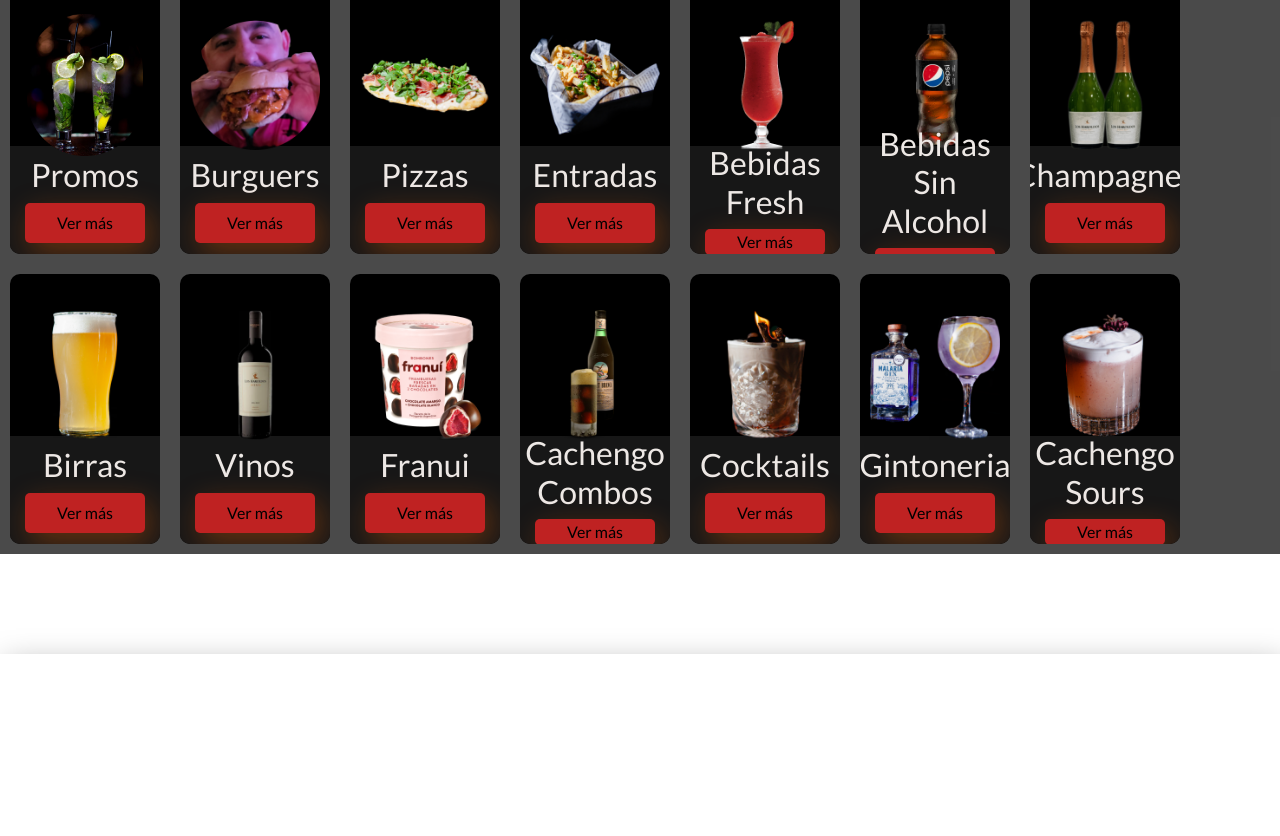
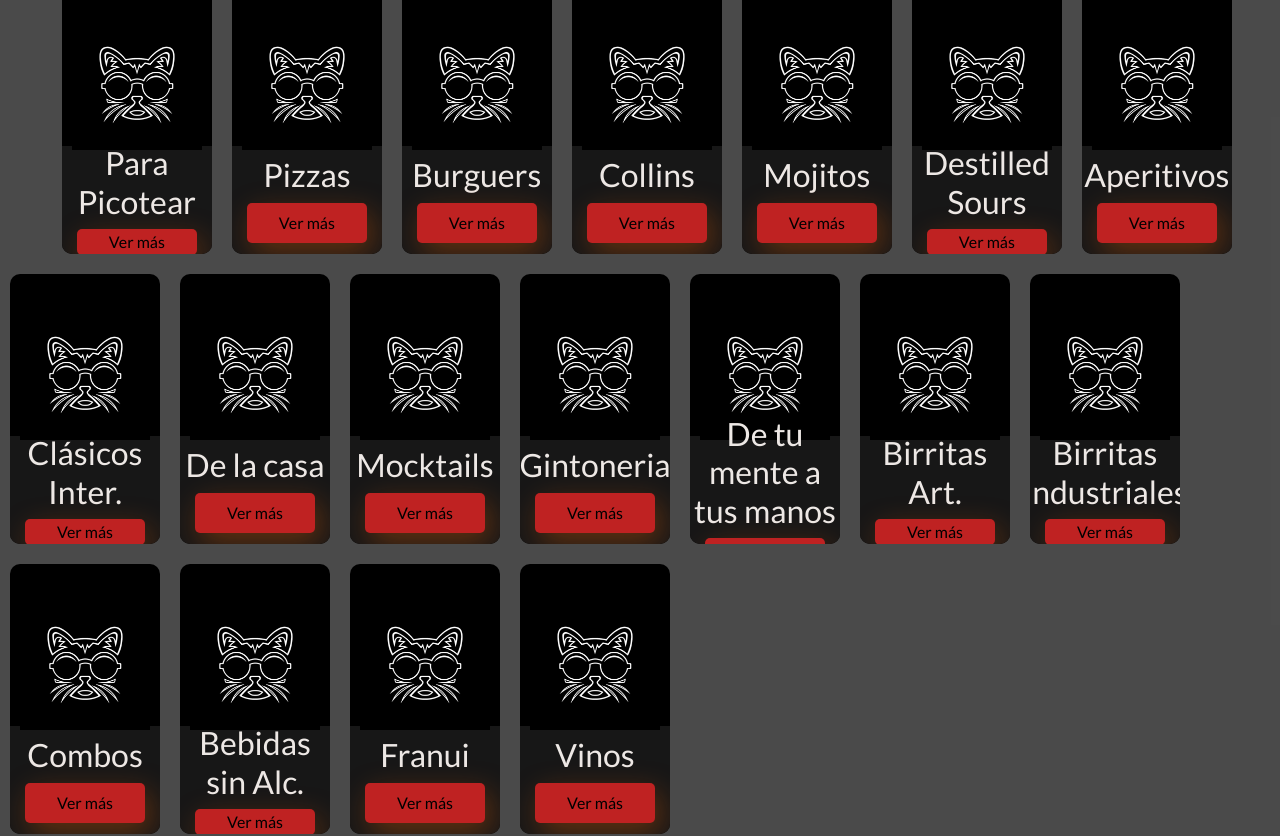
Before and after one commit to dcampostest/cachengoclub, a React (Create React App) app: page / in a window 1280 px wide. Shown: the part 900-1736 px from the top of the page. Built offline with nearby package versions, Linux system fonts and the light colour scheme.

Commit message:
update productos

```diff
--- a/src/components/Products.jsx
+++ b/src/components/Products.jsx
@@ -14,26 +14,33 @@ import branca from '../images/branca.png'
 import daiquiri from '../images/daiquiri.png'
 import pepsi from '../images/pepsi.png'
 import promos from '../images/promos.png'
+import generic from '../images/Cachengo_ConFondo_7.png'
 function Products(){
     return(
         <div id='products'>
             <h1>Carta</h1>
             <p></p>
             <div className='a-container'>
-                <Productbox image={promos} title="Promos"/>
-                <Productbox image={burguer} title="Burguers"/>
-                <Productbox image={pizza} title="Pizzas"/>
-                <Productbox image={papas} title="Entradas"/>
-                <Productbox image={daiquiri} title="Bebidas Fresh"/>
-                <Productbox image={pepsi} title="Bebidas Sin Alcohol"/>
-                <Productbox image={champagne} title="Champagnes"/>
-                <Productbox image={birras} title="Birras"/>
-                <Productbox image={vinos} title="Vinos"/>
-                <Productbox image={franui} title="Franui"/>
-                <Productbox image={branca} title="Cachengo Combos"/>
-                <Productbox image={cocktails} title="Cocktails"/>
-                <Productbox image={gintonic} title="Gintoneria"/>
-                <Productbox image={sour} title="Cachengo Sours"/>
+                generic
+                <Productbox image={generic} title="Para Picotear"/>
+                <Productbox image={generic} title="Pizzas"/>
+                <Productbox image={generic} title="Burguers"/>
+                <Productbox image={generic} title="Collins"/>
+                <Productbox image={generic} title="Mojitos"/>
+                <Productbox image={generic} title="Destilled Sours"/>
+                <Productbox image={generic} title="Aperitivos"/>
+                <Productbox image={generic} title="Clásicos Inter."/>
+                <Productbox image={generic} title="De la casa"/>
+                <Productbox image={generic} title="Mocktails"/>
+                <Productbox image={generic} title="Gintoneria"/>
+                <Productbox image={generic} title="De tu mente a tus manos"/>
+                <Productbox image={generic} title="Birritas Art."/>
+                <Productbox image={generic} title="Birritas Industriales"/>
+                <Productbox image={generic} title="Combos"/>
+                <Productbox image={generic} title="Bebidas sin Alc."/>
+                <Productbox image={generic} title="Franui"/>
+                <Productbox image={generic} title="Vinos"/>
+
 
             </div>
         </div>
```
Also changed, not shown: src/images/Cachengo_ConFondo_7.png (added).
